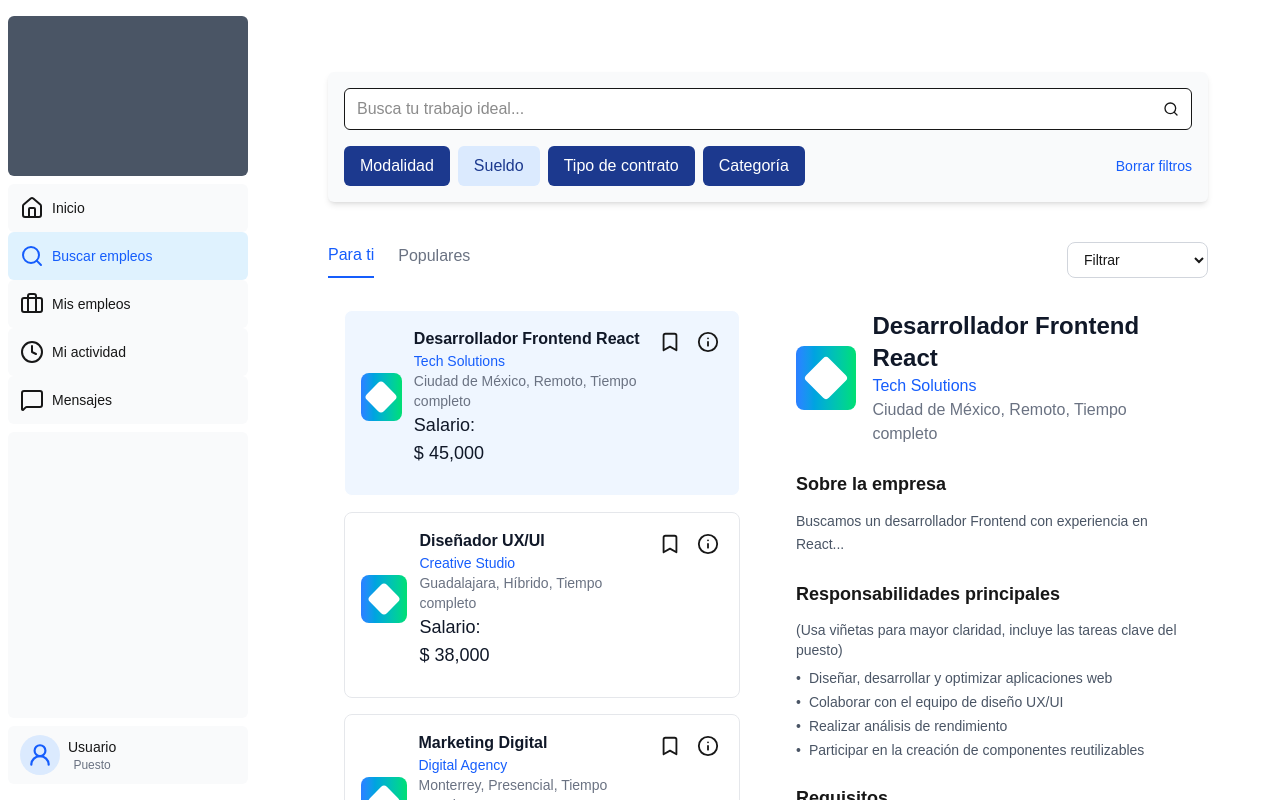
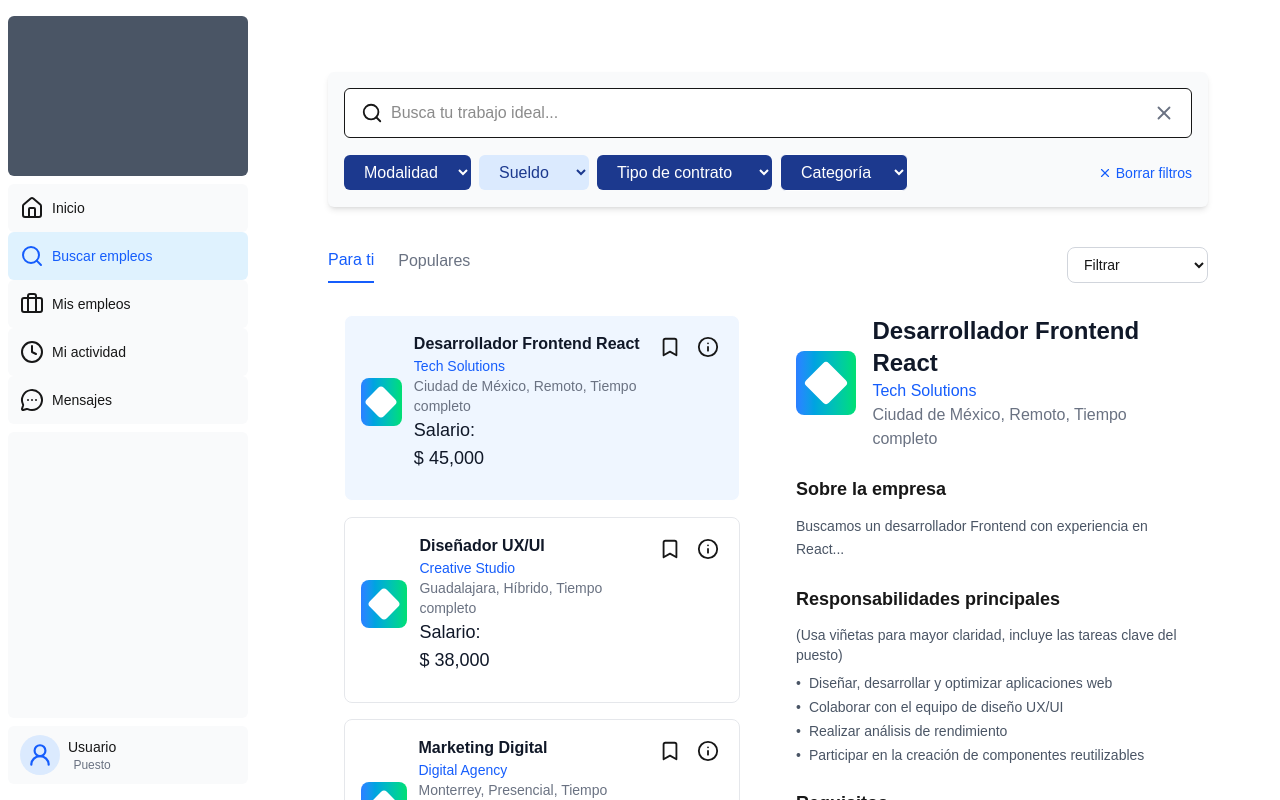
Before and after one commit to oscarquijanocruz/portal-empleo-frontend, a Next.js app: page /dashboard/candidato/buscar-empleos in a window 1280 px wide. Built offline with nearby package versions, Linux system fonts and the light colour scheme.

Commit message:
estructura mensajes y filtro de busqueda

```diff
--- /dev/null
+++ b/src/app/components/dashboard/MessageCard.jsx
@@ -0,0 +1,21 @@
+import { MessageSquareMore } from "lucide-react"
+
+export default function MessageCardPage() {
+
+    return(
+        <div>
+            <div className="flex h-[58px] w-full grow items-center justify-center gap-2 bg-gray-50 p-3 text-sm font-medium hover:bg-gray-100 hover:text-gray-600 md:flex-none md:justify-start md:p-2 md:px-3 border border-gray-300 ">
+                <MessageSquareMore size={40} className="text-black" />
+                    Nombre, texto y fecha
+                </div>
+                <div className="flex h-[58px] w-full grow items-center justify-center gap-2 bg-gray-50 p-3 text-sm font-medium hover:bg-gray-100 hover:text-gray-600 md:flex-none md:justify-start md:p-2 md:px-3 border border-gray-300 ">
+                    <MessageSquareMore size={40} className="text-black" />
+                    Nombre, texto y fecha
+                </div>
+                <div className="flex h-[58px] w-full grow items-center justify-center gap-2 bg-gray-50 p-3 text-sm font-medium hover:bg-gray-100 hover:text-gray-600 md:flex-none md:justify-start md:p-2 md:px-3 border border-gray-300 ">
+                    <MessageSquareMore size={40} className="text-black" />
+                    Nombre, texto y fecha
+            </div>
+        </div>
+    )
+}
--- a/src/app/components/dashboard/nav-links.jsx
+++ b/src/app/components/dashboard/nav-links.jsx
@@ -1,5 +1,5 @@
 'use client'
-import { Home, Search, Briefcase, Clock, MessageSquare } from 'lucide-react';
+import { Home, Search, Briefcase, Clock, MessageCircleMore } from 'lucide-react';
 import Link from 'next/link';
 import { usePathname } from 'next/navigation';
 
@@ -8,7 +8,7 @@ const menuItems = [
         { icon: Search, label: 'Buscar empleos', active: true },
         { icon: Briefcase, label: 'Mis Empleos', active: false },
         { icon: Clock, label: 'Mi actividad', active: false },
-        { icon: MessageSquare, label: 'Mensajes', active: false }
+        { icon: MessageCircleMore, label: 'Mensajes', active: false }
     ];
 
 const links = [
@@ -30,7 +30,7 @@ const links = [
 
   { name: 'Mensajes',
     href: '/dashboard/candidato/mensajes',
-    icon: MessageSquare },
+    icon: MessageCircleMore },
 ];
 
 
--- /dev/null
+++ b/src/app/dashboard/administrador/page.jsx
@@ -0,0 +1,14 @@
+
+export default function EmpresaDashPage() {
+  return(
+    <div className="grid grid-cols-4 grid-rows-5 gap-7">
+        <div className="col-span-3 bg-gray bg-gray-200">Barra de busqueda</div>
+        <div className="row-span-2 row-start-2 bg-gray-200">Usuarios</div>
+        <div className="row-span-2 row-start-2 bg-gray-200">Vacantes</div>
+        <div className="row-span-2 row-start-2 bg-gray-200">Eventos</div>
+        <div className="row-span-2 row-start-2 bg-gray-200">Aplicaciones</div>
+        <div className="col-span-3 row-span-4 row-start-4 bg-gray-200">Gráficos</div>
+        <div className="row-span-4 col-start-4 row-start-4 bg-gray-200">Actividad reciente</div>
+    </div>
+  )
+}
--- a/src/app/dashboard/candidato/buscar-empleos/page.jsx
+++ b/src/app/dashboard/candidato/buscar-empleos/page.jsx
@@ -1,9 +1,11 @@
 import SearchFilters from "../buscar-empleos/search-filters";
 import Select from "../../../components/ui/Select";
 import JobCard from "../../../components/dashboard/JobCard";
-//import JobDetail from "@/app/components/dashboard/JobDetail";
+import { useState } from "react";
 
 export default function BuscarEmpleoPage() {
+
+
     return(
         <div className="p-6">
             <div>
--- a/src/app/dashboard/candidato/buscar-empleos/search-filters.jsx
+++ b/src/app/dashboard/candidato/buscar-empleos/search-filters.jsx
@@ -1,41 +1,150 @@
 // Filtros (Filtro 1, 2, 3, 4)
-import { Search } from 'lucide-react';
+'use client'
+import { Search, X } from 'lucide-react';
+import { useState } from 'react';
 
-export default function SearchFilters() {
+export default function SearchFilters({ onSearch, onFilterChange, clearFilters }) {
+  const [searchTerm, setSearchTerm] = useState('');
+  const [filters, setFilters] = useState({
+    modalidad: '',
+    sueldo: '',
+    tipoContrato: '',
+    categoria: ''
+  });
+
+  const handleSearchChange = (e) => {
+    const value = e.target.value;
+    setSearchTerm(value);
+    onSearch?.(value);
+  };
+
+  const handleFilterClick = (filterType) => {
+    // Aquí puedes abrir modales o dropdowns para cada filtro
+    console.log(`Filtro clickeado: ${filterType}`);
+  };
+
+  const handleClearFilters = () => {
+    setSearchTerm('');
+    setFilters({
+      modalidad: '',
+      sueldo: '',
+      tipoContrato: '',
+      categoria: ''
+    });
+    clearFilters?.();
+  };
+
   return (
     <div className="p-4 bg-gray-50 shadow-md rounded-md mb-4">
       {/* Barra de búsqueda */}
-      <div className="flex items-center bg-white border rounded-md px-3 py-2 mb-4">
+      <div className="flex items-center bg-white border rounded-md px-4 py-3 mb-4">
+        <Search size={22} />
         <input
           type="text"
           placeholder="Busca tu trabajo ideal..."
-          className="flex-1 outline-none bg-transparent"
+          className="flex-1 outline-none bg-transparent px-2"
+          value={searchTerm}
+          onChange={handleSearchChange}
         />
-          <Search size={16} />
+        <button
+            onClick={handleClearFilters}
+            className="text-gray-500 text-sm hover:underline flex items-center gap-1"
+          >
+            <X size={22} />
+          </button>
       </div>
 
       {/* Filtros */}
       <div className="flex flex-wrap items-center gap-2">
-        <button className="bg-blue-900 text-white px-4 py-2 rounded-md">
-          Modalidad
-        </button>
-        <button className="bg-blue-100 text-blue-900 px-4 py-2 rounded-md">
-          Sueldo
-        </button>
-        <button className="bg-blue-900 text-white px-4 py-2 rounded-md">
-          Tipo de contrato
-        </button>
-        <button className="bg-blue-900 text-white px-4 py-2 rounded-md">
-          Categoría
-        </button>
+        <select
+          onClick={() => handleFilterClick('modalidad')}
+          className="bg-blue-900 text-white px-4 py-2 rounded-md hover:bg-blue-800 transition-colors">
+          <option>Modalidad</option>
+          <option>Remoto</option>
+          <option>Hibrido</option>
+          <option>Presencial</option>
+        </select>
+        <select
+          onClick={() => handleFilterClick('sueldo')}
+          name= 'sueldo'
+          id='sueldo'
+          className="bg-blue-100 text-blue-900 px-4 py-2 rounded-md hover:bg-blue-200 transition-colors">
+          <option id='sueldo'>Sueldo</option>
+          <option>$1000</option>
+          <option>$5000</option>
+          <option>$10,000</option>
+        </select>
+        <select
+          onClick={() => handleFilterClick('tipoContrato')}
+          className="bg-blue-900 text-white px-4 py-2 rounded-md hover:bg-blue-800 transition-colors"
+        >
+          <option>Tipo de contrato</option>
+          <option>Tiempo completo</option>
+          <option>Indeterminado</option>
+          <option>Por temporada</option>
+          <option>Practicantes</option>
+        </select>
+        <select
+          onClick={() => handleFilterClick('categoria')}
+          className="bg-blue-900 text-white px-4 py-2 rounded-md hover:bg-blue-800 transition-colors border p-2 rounded w-32"
+          name="categorias"
+          id="categorias"
+        >
+          <option value=" ">Categoría</option>
+          <option value="ventas">Ventas</option>
+          <option value="tecnologias-de-la-informacion-sistemas">Tecnologías de la Información - Sistemas</option>
+          <option value="contabilidad-finanzas">Contabilidad - Finanzas</option>
+          <option value="administrativo">Administrativo</option>
+          <option value="logistica-transporte-distribucion-almacen">Logística - Transporte - Distribución - Almacén</option>
+          <option value="manufactura-produccion-operacion">Manufactura - Producción - Operación</option>
+          <option value="ingenieria">Ingeniería</option>
+          <option value="recursos-humanos">Recursos humanos</option>
+          <option value="atencion-a-clientes-call-center">Atención a clientes - Call Center</option>
+          <option value="sector-salud">Sector salud</option>
+          <option value="construccion-inmobiliaria-arquitectura">Construcción - Inmobiliaria - Arquitectura</option>
+          <option value="mercadotecnia-publicidad-relaciones-publicas">Mercadotecnia - Publicidad - Relaciones Públicas</option>
+          <option value="seguros-y-reaseguros">Seguros y reaseguros</option>
+          <option value="servicios-generales-oficios-seguridad">Servicios generales - Oficios - Seguridad</option>
+          <option value="turismo-hospitalidad-gastronomia">Turismo - Hospitalidad - Gastronomía</option>
+          <option value="derecho-y-leyes">Derecho y leyes</option>
+          <option value="arte-y-diseno">Arte y diseño</option>
+          <option value="educacion">Educación</option>
+          <option value="comunicacion-y-creatividad">Comunicación y creatividad</option>
+          <option value="veterinaria-agricultura">Veterinaria - Agricultura</option>
+          <option value="mineria-energia-recursos-naturales">Minería - Energía - Recursos Naturales</option>
+          <option value="ciencias-sociales-humanidades">Ciencias sociales - Humanidades</option>
+          <option value="deportes-salud-belleza">Deportes - Salud - Belleza</option>
+        </select>
 
         {/* Empuja este link a la derecha */}
         <div className="ml-auto">
-          <button className="text-blue-600 text-sm hover:underline">
+          <button
+            onClick={handleClearFilters}
+            className="text-blue-600 text-sm hover:underline flex items-center gap-1"
+          >
+            <X size={14} />
             Borrar filtros
           </button>
         </div>
       </div>
+
+       {/* Mostrar filtros activos */}
+      {(searchTerm || Object.values(filters).some(f => f)) && (
+        <div className="mt-3 flex flex-wrap gap-2">
+          {searchTerm && (
+            <span className="bg-blue-100 text-blue-800 px-2 py-1 rounded-full text-xs">
+              "{searchTerm}"
+            </span>
+          )}
+          {Object.entries(filters).map(([key, value]) =>
+            value && (
+              <span key={key} className="bg-gray-100 text-gray-700 px-2 py-1 rounded-full text-xs">
+                {key}: {value}
+              </span>
+            )
+          )}
+        </div>
+      )}
     </div>
   );
 }
--- a/src/app/dashboard/candidato/mensajes/page.jsx
+++ b/src/app/dashboard/candidato/mensajes/page.jsx
@@ -1,5 +1,36 @@
+import { Edit2Icon, Ellipsis, MessageSquareMore } from "lucide-react"
+import MessageCard from '../../../components/dashboard/MessageCard'
+
 export default function MensajesPage() {
     return(
-        <h1>Mis mensajes</h1>
+        <div className="grid grid-cols-1 md:grid-cols-2 gap-0 border border-gray-300">
+
+            <div className="flex p-4">
+                Mensajes,
+                <input type="search" name="" id="" placeholder="Buscar mensajes" className="border border-black"/>
+                <div className="ml-auto">
+                    <button
+                    >
+                        <Ellipsis size={20} className="text-black"/>
+                    </button>
+                    <button
+                    >
+                        <Edit2Icon size={20} className="text-black"/>
+                    </button>
+                </div>
+            </div>
+                <div className="bg-gray-200 md:row-span-9 border border-gray-300">
+                    <MessageCard />
+                </div>
+            <div className="bg-gray-200 border border-gray-300">
+                Nombre del remitente, cargo y empresa, opciones, favoritos
+            </div>
+            <div className="bg-gray-200 md:row-span-3 md:col-start-2 border border-gray-300">
+                Patrocinado, foto y datos del remitente, fecha
+            </div>
+            <div className="bg-gray-200 md:row-span-5 md:col-start-2 md:row-start-5 border border-gray-300">
+                Mensaje
+            </div>
+        </div>
     )
 }
--- a/src/app/dashboard/empresa/page.jsx
+++ /dev/null
@@ -1,6 +0,0 @@
-
-export default function EmpresaDashPage() {
-  return(
-    <h1>Dashboard de la Empresa</h1>
-  )
-}
```
Also changed, not shown: src/app/dashboard/administrador/gestion-contenido/page.jsx (added), src/app/dashboard/administrador/gestion-eventos/page.jsx (added), src/app/dashboard/administrador/gestion-usuarios/page.jsx (added), src/app/dashboard/administrador/gestion-vacantes/page.jsx (added).
